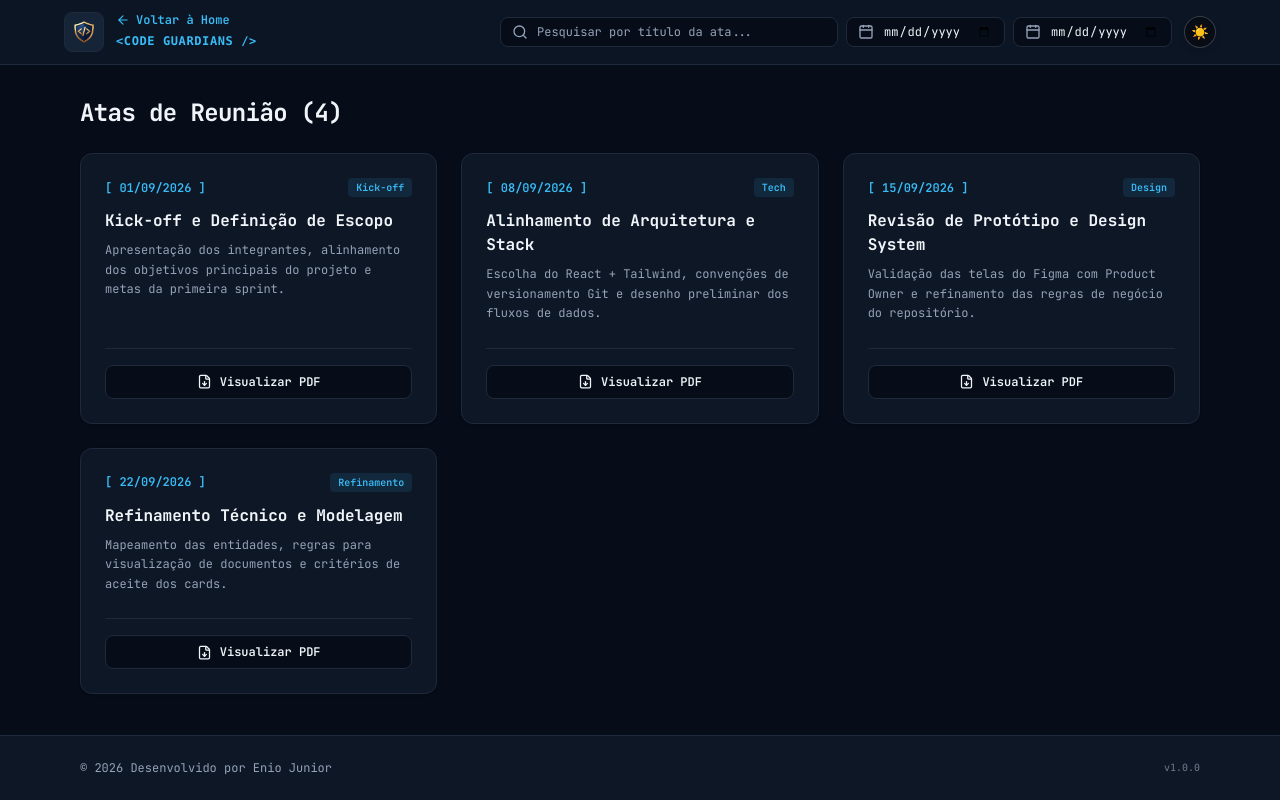
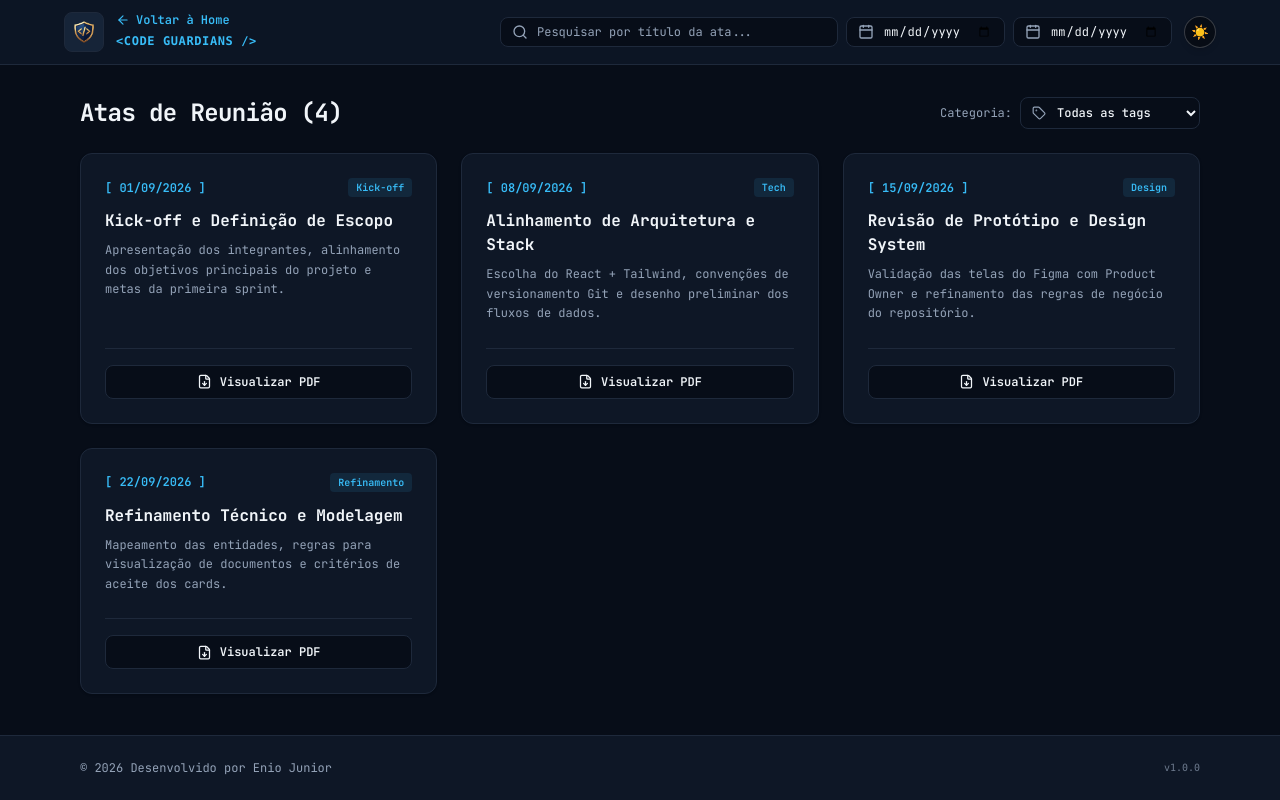
Before and after one commit to EnioSt/code-guardians, a React (Vite) app: page /atas in a window 1280 px wide. Built offline with nearby package versions, Linux system fonts and the light colour scheme.

Commit message:
criando o filtro de tags

```diff
--- a/src/components/filters/index.jsx
+++ b/src/components/filters/index.jsx
@@ -1,4 +1,4 @@
-import { Search, Calendar } from "lucide-react";
+import { Search, Calendar, Tag } from "lucide-react";
 
 export function Filters({
   searchTerm,
@@ -72,3 +72,27 @@ export function Filters({
     </div>
   );
 }
+
+export function TagFilter({ selectedTag, onTagChange, tags }) {
+  return (
+    <div className="relative inline-flex items-center">
+      <Tag
+        size={14}
+        className="pointer-events-none absolute left-3 text-[var(--text-secondary)]"
+      />
+      <select
+        value={selectedTag}
+        onChange={(e) => onTagChange(e.target.value)}
+        aria-label="Filtrar por tag"
+        className="cursor-pointer rounded-lg border border-[var(--border-color)] bg-[var(--bg-primary)] py-1.5 pl-8 pr-8 text-xs font-medium text-[var(--text-primary)] transition-colors focus:border-[var(--accent-color)] focus:outline-none"
+      >
+        <option value="">Todas as tags</option>
+        {tags.map((tag) => (
+          <option key={tag} value={tag} className="bg-[var(--bg-card)]">
+            {tag}
+          </option>
+        ))}
+      </select>
+    </div>
+  );
+}
--- a/src/pages/PDFs/index.jsx
+++ b/src/pages/PDFs/index.jsx
@@ -3,32 +3,43 @@ import { minutesData } from "../../data/minuteData";
 import { Header } from "../../components/layout/header";
 import { MinuteCard } from "../../components/cards";
 import { Footer } from "../../components/layout/footer";
+import { TagFilter } from "../../components/filters";
 
 export function MinutesPage() {
   const [searchTerm, setSearchTerm] = useState("");
   const [startDate, setStartDate] = useState("");
   const [endDate, setEndDate] = useState("");
+  const [selectedTag, setSelectedTag] = useState("");
 
-  // Filtra por termo de busca e intervalo de datas (De / Até)
+  // 1. Extrai automaticamente a lista única de tags a partir dos dados
+  const availableTags = useMemo(() => {
+    const tagsSet = new Set();
+    minutesData.forEach((item) => {
+      item.tags?.forEach((tag) => tagsSet.add(tag));
+    });
+    return Array.from(tagsSet);
+  }, []);
+
+  // 2. Filtra por título, período de datas e tag
   const filteredMinutes = useMemo(() => {
     return minutesData.filter((item) => {
-      // Filtro por título
       const matchesTitle = item.title
         .toLowerCase()
         .includes(searchTerm.toLowerCase());
 
-      // Filtro por período
       const matchesStartDate = startDate ? item.date >= startDate : true;
       const matchesEndDate = endDate ? item.date <= endDate : true;
+      const matchesTag = selectedTag ? item.tags?.includes(selectedTag) : true;
 
-      return matchesTitle && matchesStartDate && matchesEndDate;
+      return matchesTitle && matchesStartDate && matchesEndDate && matchesTag;
     });
-  }, [searchTerm, startDate, endDate]);
+  }, [searchTerm, startDate, endDate, selectedTag]);
 
   const handleClearFilters = () => {
     setSearchTerm("");
     setStartDate("");
     setEndDate("");
+    setSelectedTag("");
   };
 
   return (
@@ -51,10 +62,22 @@ export function MinutesPage() {
       />
 
       <main className="mx-auto w-full max-w-6xl flex-1 px-4 py-8">
-        <div className="mb-6 flex items-center justify-between">
+        <div className="mb-6 flex flex-col gap-3 sm:flex-row sm:items-center sm:justify-between">
           <h1 className="text-xl font-bold tracking-tight text-[var(--text-primary)] sm:text-2xl">
             Atas de Reunião ({filteredMinutes.length})
           </h1>
+
+          {/* O filtro de tags fica aqui */}
+          <div className="flex items-center gap-2">
+            <span className="text-xs text-[var(--text-secondary)]">
+              Categoria:
+            </span>
+            <TagFilter
+              tags={availableTags}
+              selectedTag={selectedTag}
+              onTagChange={setSelectedTag}
+            />
+          </div>
         </div>
 
         {/* Estado Vazio (Nenhum resultado encontrado) */}
```
